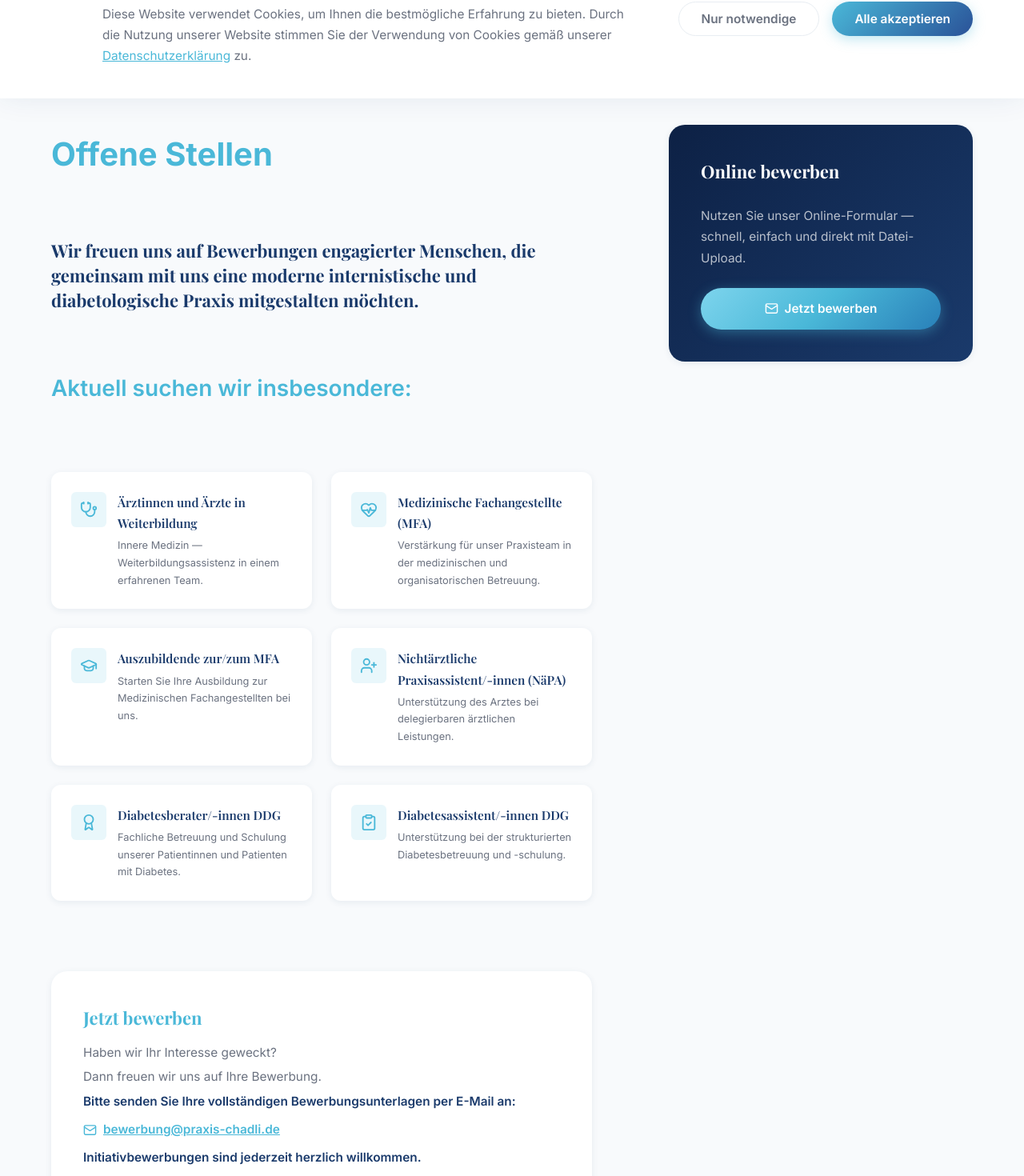
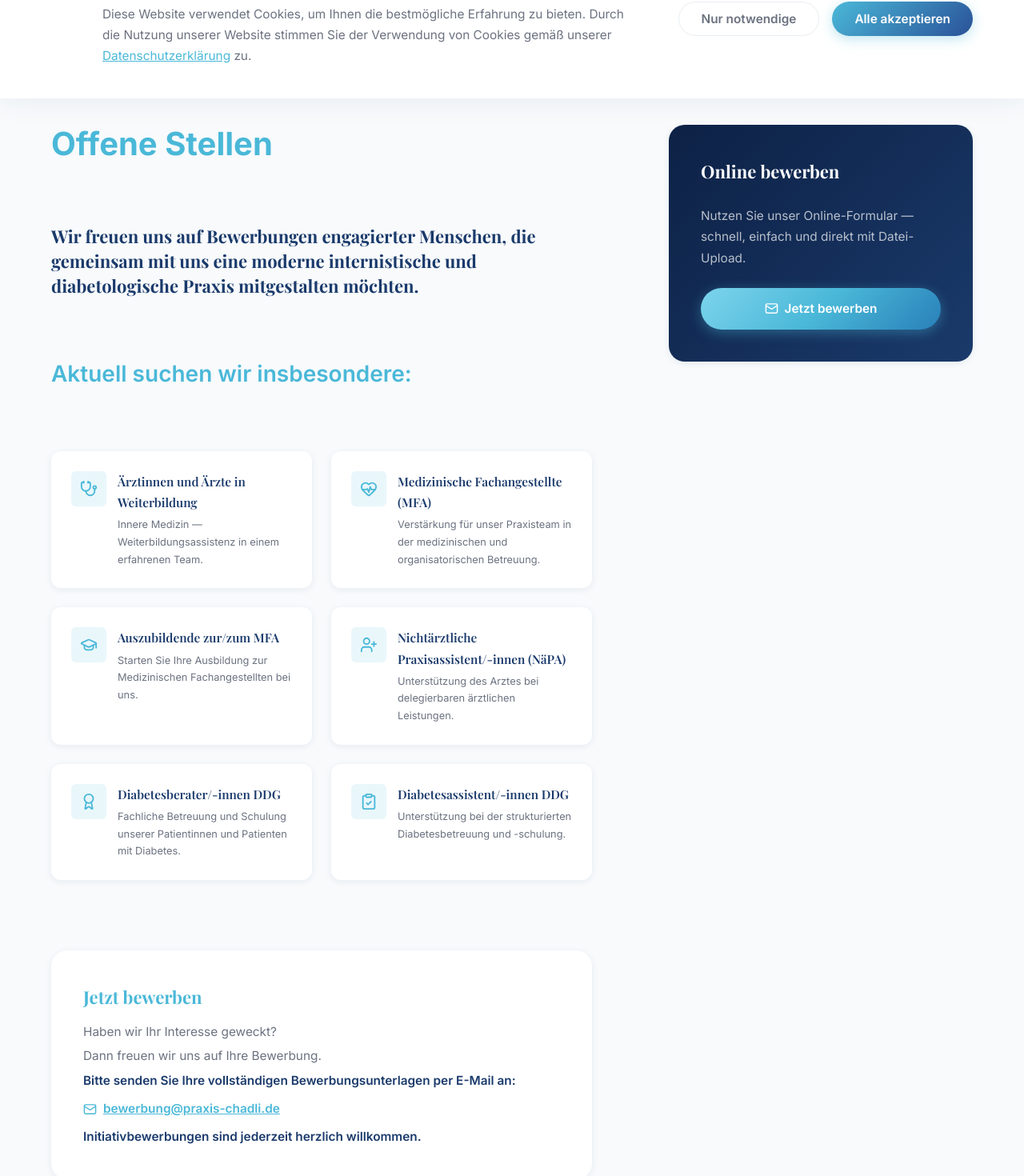
Before and after one commit to Alpy81/doctors-office-demo, a React (Vite) app: page /karriere in a window 1280 px wide. Shown: the part 677-2147 px from the top of the page at 80% size. Built offline with nearby package versions, Linux system fonts and the light colour scheme.

Commit message:
update commit

```diff
--- a/src/pages/Karriere/Karriere.css
+++ b/src/pages/Karriere/Karriere.css
@@ -190,7 +190,8 @@
 .karriere-content__intro {
   font-size: var(--fs-xl);
   color: var(--color-secondary);
-  line-height: 1.85;
+  line-height: 1.2;
+  margin-bottom: var(--space-xs);
 }
 
 /* ── Benefits Grid ── */
@@ -345,7 +346,7 @@
   font-size: var(--fs-lg);
   font-weight: 600;
   color: var(--color-secondary);
-  margin-bottom: var(--space-sm);
+  margin-bottom: var(--space-xs);
 }
 
 /* ── Jetzt bewerben ── */
@@ -395,6 +396,15 @@
   color: var(--color-primary);
 }
 
+.karriere-apply__title-link {
+  text-decoration: none;
+  width: fit-content;
+}
+
+.karriere-apply__title-link:hover .karriere-apply__title {
+  color: var(--color-primary);
+}
+
 /* ============================================
      RESPONSIVE
      ============================================ */
--- a/src/pages/Karriere/Karriere.tsx
+++ b/src/pages/Karriere/Karriere.tsx
@@ -115,7 +115,12 @@ export default function Karriere() {
 
               {/* Jetzt bewerben */}
               <div className="karriere-apply">
-                <h2 className="karriere-apply__title">Jetzt bewerben</h2>
+                <NavLink
+                  to="/karriere/bewerbung"
+                  className="karriere-apply__title-link"
+                >
+                  <h2 className="karriere-apply__title">Jetzt bewerben</h2>
+                </NavLink>
                 <p className="karriere-apply__text">
                   Haben wir Ihr Interesse geweckt?
                 </p>
```
